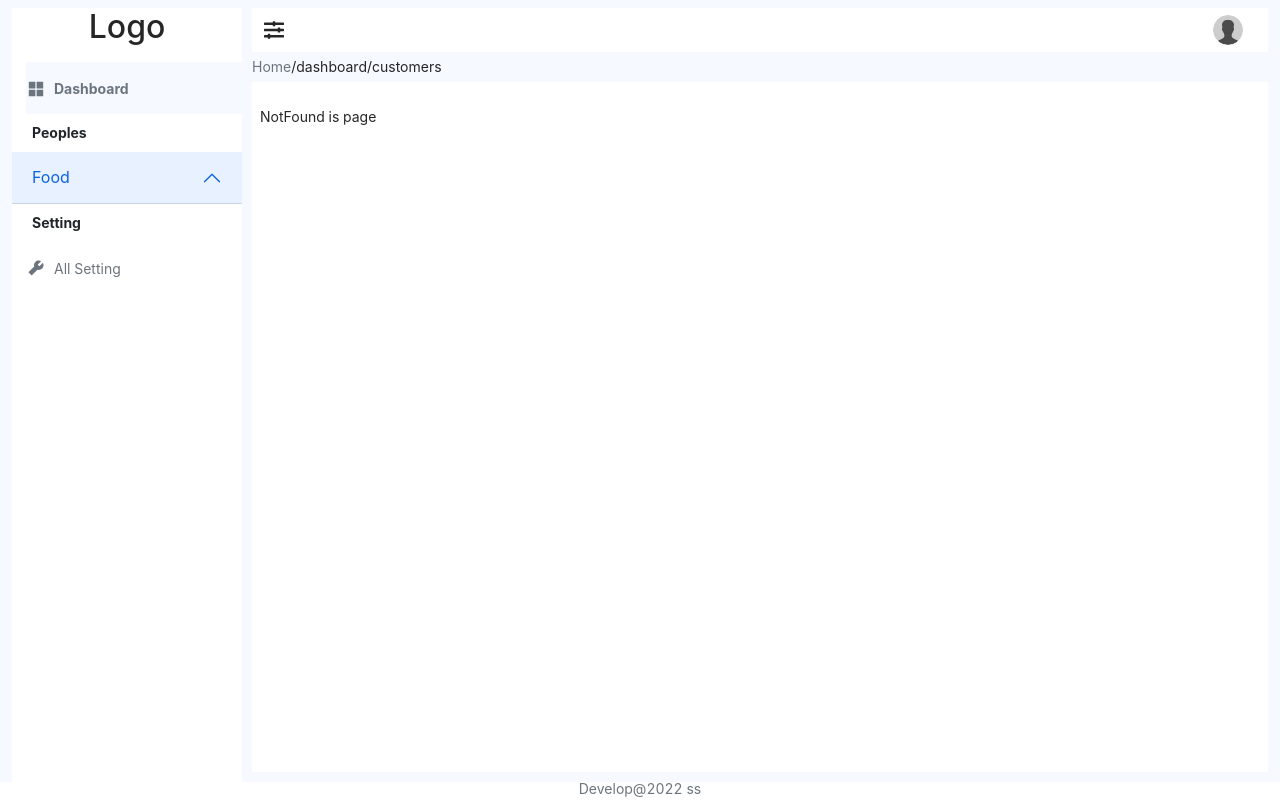
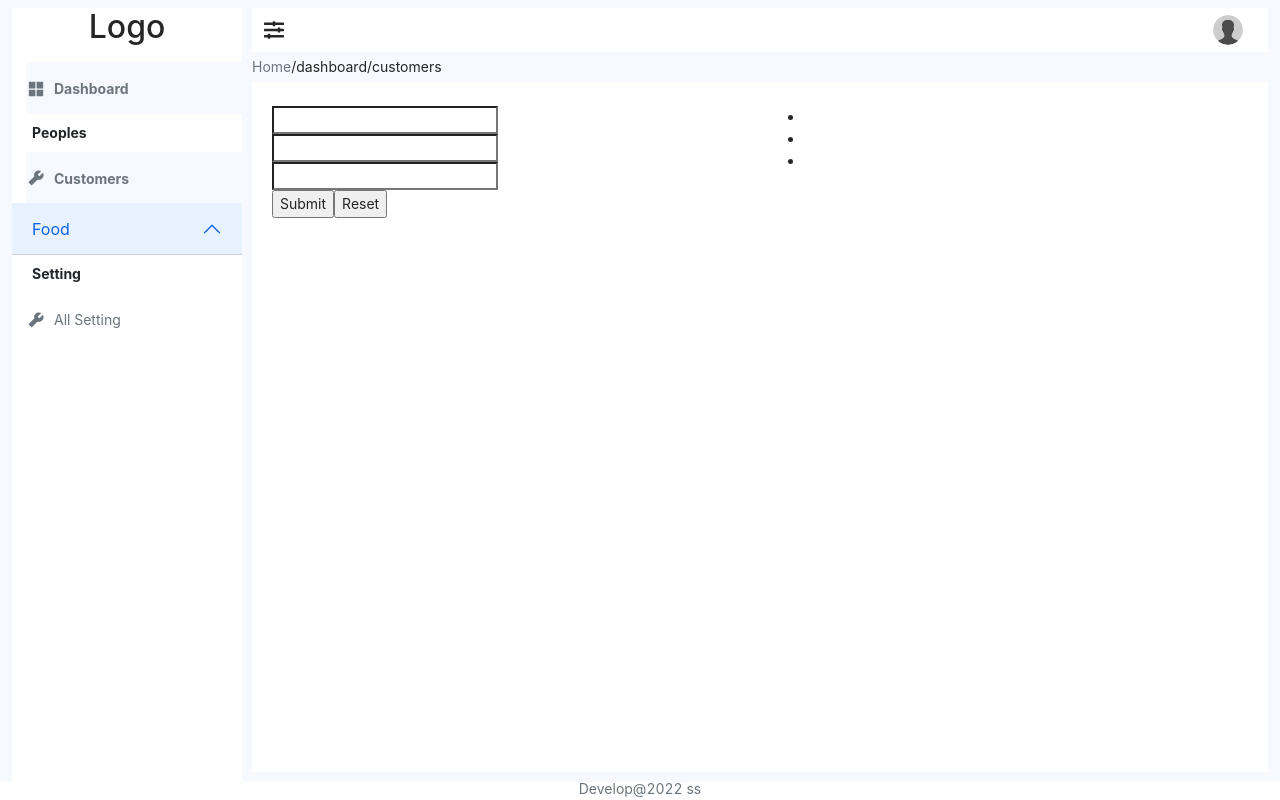
Before and after one commit to Gowtamkumar/react-dashboard, a React (Create React App) app: page /dashboard/customers in a window 1280 px wide. Built offline with nearby package versions, Linux system fonts and the light colour scheme.

Commit message:
reduxt setup

```diff
--- a/package.json
+++ b/package.json
@@ -8,6 +8,7 @@
     "@testing-library/react": "^13.3.0",
     "@testing-library/user-event": "^13.5.0",
     "antd": "^4.21.3",
+    "autoprefixer": "10.4.5",
     "bootstrap": "^5.1.3",
     "react": "^18.1.0",
     "react-dom": "^18.1.0",
@@ -29,6 +30,9 @@
       "react-app/jest"
     ]
   },
+  "overrides": {
+    "autoprefixer": "10.4.5"
+  },
   "browserslist": {
     "production": [
       ">0.2%",
--- a/src/App.js
+++ b/src/App.js
@@ -4,6 +4,7 @@ import { Route, Routes } from 'react-router-dom';
 import Sidebar2 from './view/Sidebar2';
 import Sidebar3 from './view/Sidebar3';
 import Sidebar4 from './view/Sidebar4';
+import Customers from './view/Customer/Customers';
 
 
 
@@ -34,6 +35,7 @@ function App() {
           <Route path="sidebar3" name="dashboard" element={<Sidebar3 />} />
           <Route path="sidebar4" name="dashboard" element={<Sidebar4 />} />
           <Route path="setting" name="dashboard" element={<Setting />} />
+          <Route path="customers" name="List of Customers" element={<Customers />} />
           <Route path="*" element={<NotFound />} />
         </Route>
       </Routes>
--- a/src/_nav.js
+++ b/src/_nav.js
@@ -10,6 +10,11 @@ const dashboardRoutes = [
   },
   {
     heading: "Peoples"
+  },
+  {
+    name: "Customers",
+    url: "/dashboard/customers",
+    icon: <AiFillTool />
   },
   {
     title: "Food",
@@ -36,7 +41,6 @@ const dashboardRoutes = [
         childIcon: <BsFillDice4Fill />,
         name: "Sidebar 4",
         url: "/dashboard/sidebar4"
-
       }
     ]
   },
--- a/src/index.js
+++ b/src/index.js
@@ -1,20 +1,26 @@
 import React from 'react';
 import ReactDOM from 'react-dom/client';
 import './index.css';
-import '../node_modules/bootstrap/dist/js/bootstrap.bundle';
+import '../node_modules/bootstrap/dist/js/bootstrap.bundle.js';
 import '../node_modules/bootstrap/dist/css/bootstrap.min.css';
-import 'antd/dist/antd.css';
+// import 'antd/dist/antd.css';
+import 'antd/dist/antd.min.css'
+// import 'antd/dist/antd.js';
 import reportWebVitals from './reportWebVitals';
 import { BrowserRouter } from 'react-router-dom';
 import App from './App';
+import { Provider } from 'react-redux';
+import store from './redux/Store';
 
 
 const root = ReactDOM.createRoot(document.getElementById('root'));
 root.render(
   <React.StrictMode>
-    <BrowserRouter>
-      <App />
-    </BrowserRouter>
+    <Provider store={store}>
+      <BrowserRouter>
+        <App />
+      </BrowserRouter>
+    </Provider>
   </React.StrictMode>,
 );
 reportWebVitals();
--- /dev/null
+++ b/src/redux/Features/CustomerSlice.js
@@ -0,0 +1,22 @@
+import { createSlice } from "@reduxjs/toolkit"
+
+const initialState = {
+  loading: false,
+  customers: {}
+}
+
+const customerSlice = createSlice({
+  name: 'customer',
+  initialState,
+  reducers: {
+    setCustomer: (state, action) => {
+      state.customers = action.payload
+    },
+    handleReset: (state, action) => {
+      state.customers = {}
+    }
+  }
+})
+
+export const { setCustomer, handleReset } = customerSlice.actions
+export default customerSlice.reducer;
--- /dev/null
+++ b/src/redux/Store.js
@@ -0,0 +1,10 @@
+import { configureStore } from "@reduxjs/toolkit";
+import customerReducer from './Features/CustomerSlice'
+
+const store = configureStore({
+  reducer: {
+    customer: customerReducer
+  }
+})
+
+export default store;
--- /dev/null
+++ b/src/view/Customer/Customers.jsx
@@ -0,0 +1,42 @@
+import React from 'react'
+import { useDispatch, useSelector } from 'react-redux'
+import { handleReset, setCustomer } from '../../redux/Features/CustomerSlice';
+
+export default function Customers() {
+  const { loading, customers } = useSelector((state) => state.customer);
+  const dispatch = useDispatch()
+  const handleChange = ({ target }) => {
+    const newData = { ...customers }
+    newData[target.name] = target.value
+    dispatch(setCustomer(newData))
+  }
+
+  const handleSubmit = (event) => {
+    console.log("submit Data", customers);
+
+    event.preventDefault();
+  }
+  return (
+    <div className='container'>
+      <div className="row">
+        <div className="col-md-6">
+          <form>
+            <input type="text" name='fName' onChange={handleChange} /><br />
+            <input type="text" name='lName' onChange={handleChange} /><br />
+            <input type="text" name='phone' onChange={handleChange} /><br />
+            <input type="submit" title='Submit' onClick={handleSubmit} />
+            <input type="reset" title='React' onClick={() => dispatch(handleReset())} />
+          </form>
+        </div>
+        <dic className="col-md-6">
+          <ul>
+            <li>{customers.fName}</li>
+            <li>{customers.lName}</li>
+            <li>{customers.phone}</li>
+          </ul>
+        </dic>
+      </div>
+
+    </div>
+  )
+}
```
Also changed, not shown: public/index.html (+2 -26 lines), src/view/Dashboard/index.js (line endings or trailing spaces), 2 other files (tests, documents, lock files or other folders).
